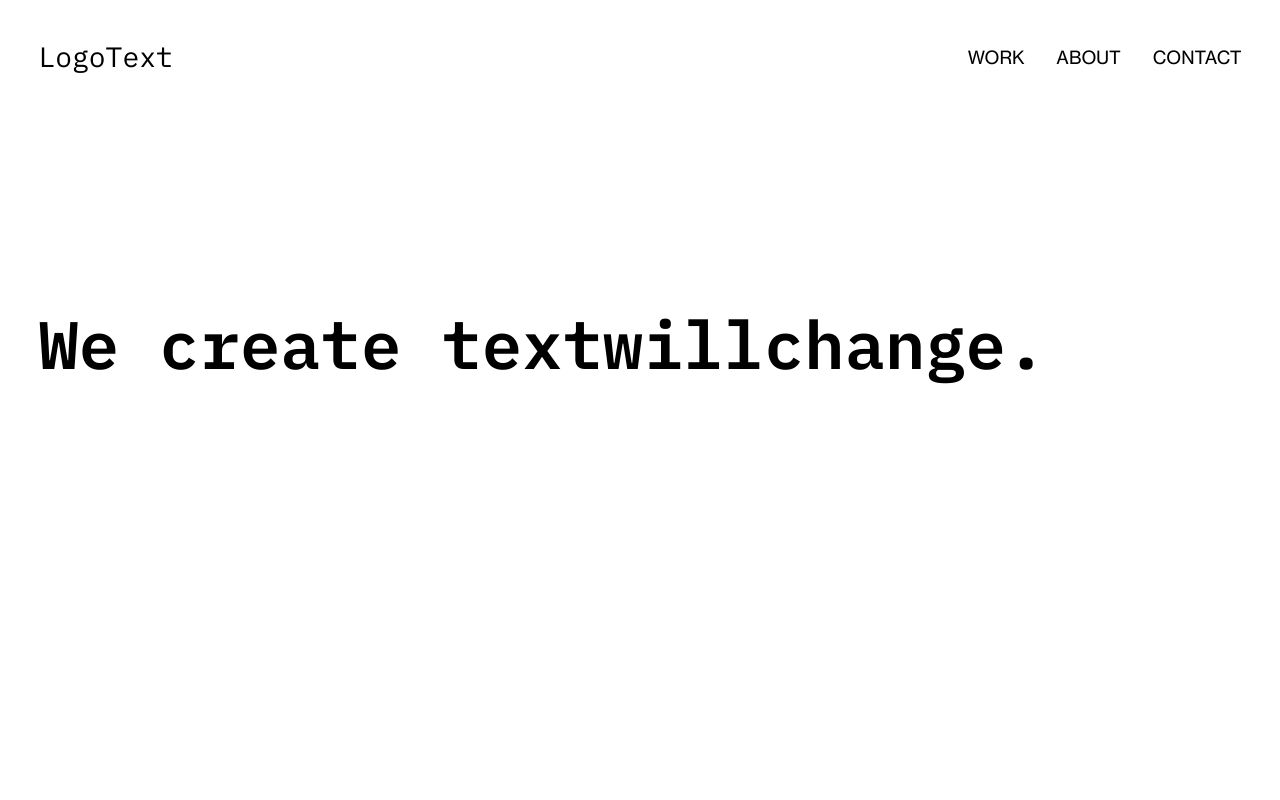
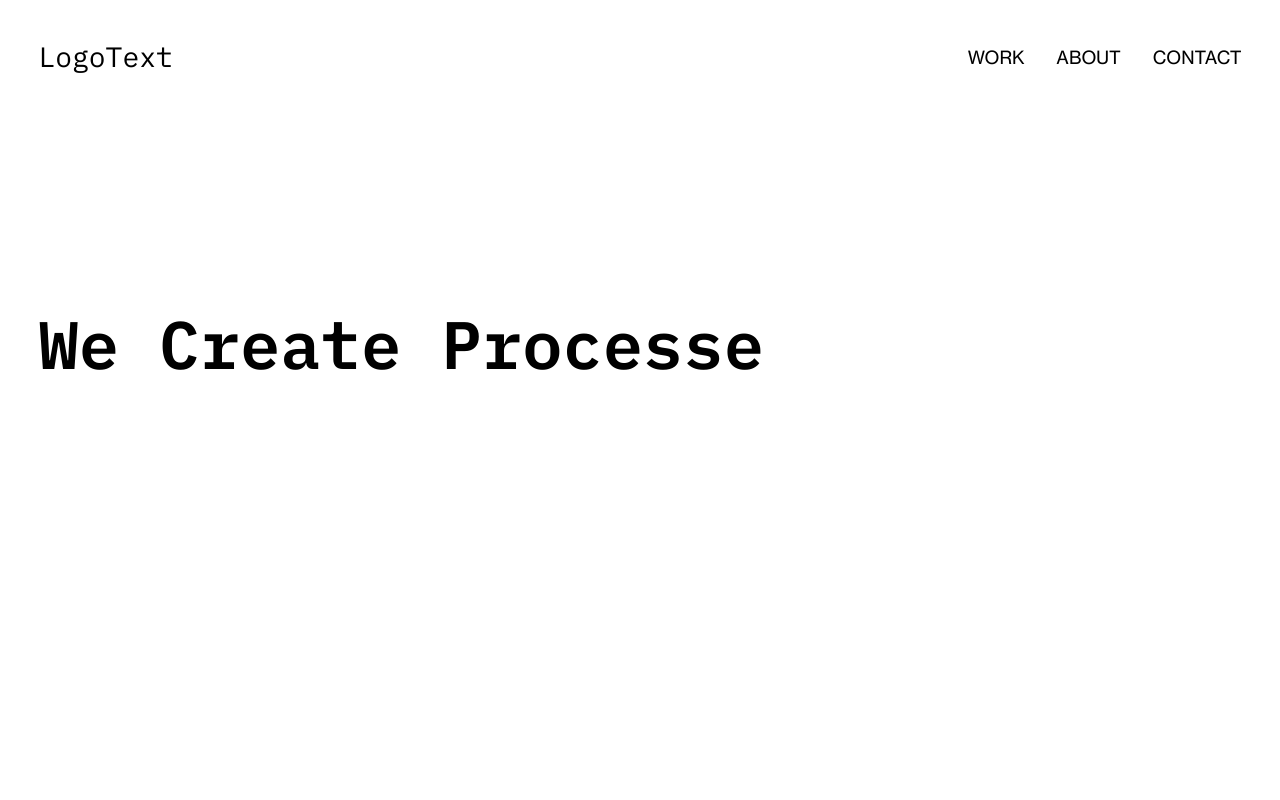
Before and after one commit to ACucos1/nick-site, a Next.js app: page / in a window 1280 px wide. Shown: the top 800 px of the page. Built offline with nearby package versions, Linux system fonts and the light colour scheme.

Commit message:
fix typing effect breakingon page navigation

```diff
--- a/next.config.js
+++ b/next.config.js
@@ -1,7 +1,7 @@
 /** @type {import('next').NextConfig} */
 const nextConfig = {
-  reactStrictMode: true,
+  reactStrictMode: false,
   swcMinify: true,
-}
+};
 
-module.exports = nextConfig
+module.exports = nextConfig;
--- a/pages/index.jsx
+++ b/pages/index.jsx
@@ -47,7 +47,6 @@ export default function Home() {
       }, delta);
     };
 
-    window.onload = function () {
     var elements = document.querySelectorAll(".typewrite");
     for (let i = 0; i < elements.length; i++) {
       let toRotate = elements[i].getAttribute("data-type");
@@ -56,7 +55,6 @@ export default function Home() {
         new TextType(elements[i], JSON.parse(toRotate), period);
       }
     }
-    };
   }, []);
 
   return (
@@ -73,8 +71,7 @@ export default function Home() {
             className={`${styles.HeroText} typewrite`}
             data-period='2000'
             data-type='["Workflows.", "Processes.", "Businesses."]'>
-            We create{" "}
-            <span className={`${styles.TypeText}`}>textwillchange.</span>
+            We create <span className={`${styles.TypeText}`}></span>
           </div>
         </div>
       </section>
```
Lines whose indentation alone changed are shown as unchanged.
